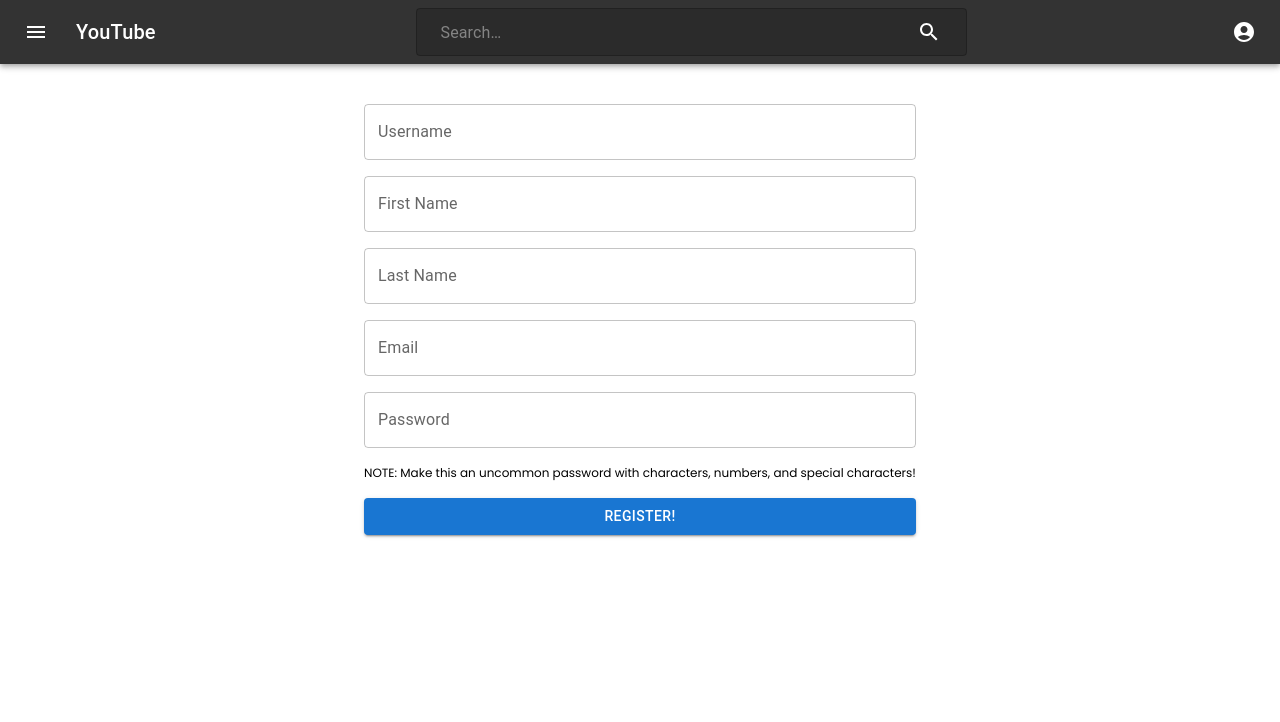
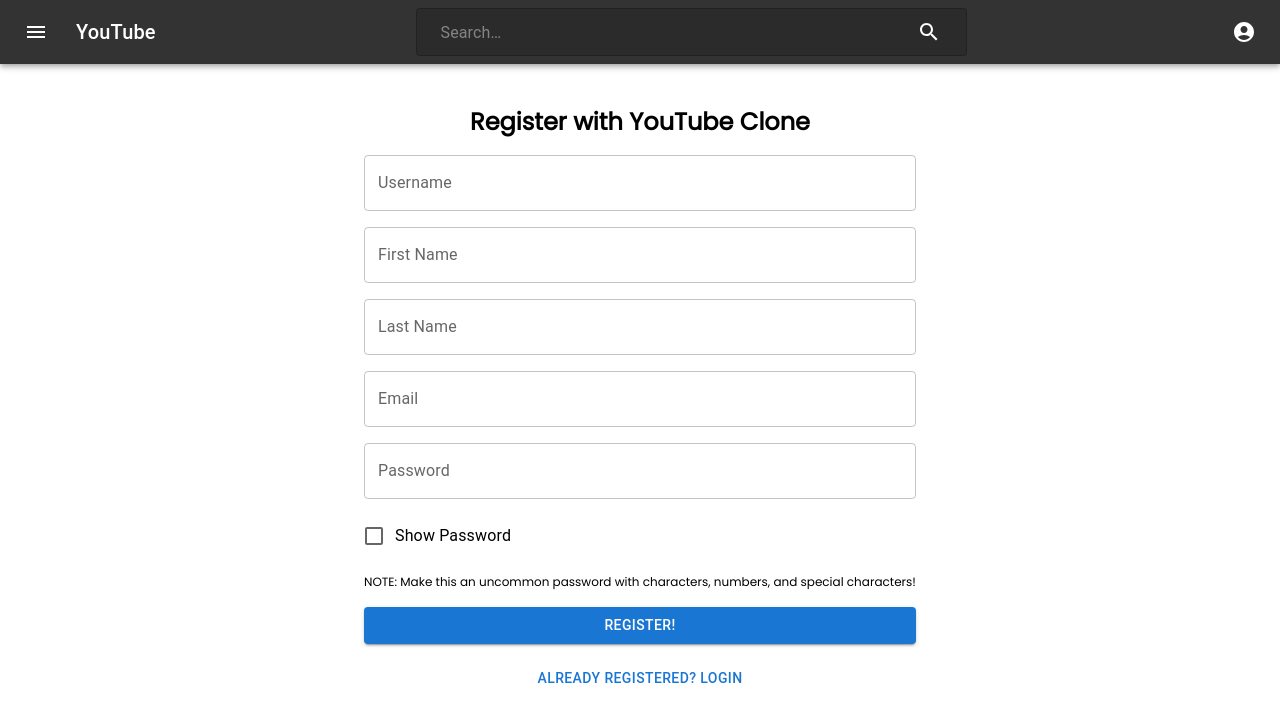
Before and after one commit to NFMatten/Youtube_Clone, a React (Create React App) app in the folder frontend/: page /register in a window 1280 px wide. Shown: the top 722 px of the page. Built offline with nearby package versions, Linux system fonts and the light colour scheme.

Commit message:
feat: Created show password functionality for Register Page + updated styling for Login and Register Page

```diff
--- a/frontend/src/pages/LoginPage/LoginPage.css
+++ b/frontend/src/pages/LoginPage/LoginPage.css
@@ -1,3 +1,8 @@
 .error {
   color: red;
 }
+
+h2 {
+  display: flex;
+  justify-content: center;
+}
--- a/frontend/src/pages/LoginPage/LoginPage.js
+++ b/frontend/src/pages/LoginPage/LoginPage.js
@@ -37,6 +37,7 @@
     <Container maxWidth="xs">
       <form className="form" onSubmit={handleSubmit}>
         <Stack spacing={2}>
+          <h2>Sign in to YouTube Clone</h2>
           <TextField
             label="Username"
             placeholder="Enter Username..."
--- a/frontend/src/pages/RegisterPage/RegisterPage.js
+++ b/frontend/src/pages/RegisterPage/RegisterPage.js
@@ -1,4 +1,4 @@
-import React, { useContext } from "react";
+import React, { useContext, useState } from "react";
 import AuthContext from "../../context/AuthContext";
 import useCustomForm from "../../hooks/useCustomForm";
 
@@ -9,9 +9,18 @@
 import Container from "@mui/material/Container";
 import TextField from "@mui/material/TextField";
 import Button from "@mui/material/Button";
+import Checkbox from "@mui/material/Checkbox";
+import FormGroup from "@mui/material/FormGroup";
+import FormControlLabel from "@mui/material/FormControlLabel";
 
 const RegisterPage = () => {
   const { registerUser } = useContext(AuthContext);
+  const [showPassword, setShowPassword] = useState(false);
+
+  const toggleShowPassword = () => {
+    setShowPassword(!showPassword);
+  };
+
   const defaultValues = {
     username: "",
     email: "",
@@ -28,6 +37,7 @@
     <Container maxWidth="sm">
       <form className="form" onSubmit={handleSubmit}>
         <Stack spacing={2}>
+          <h2>Register with YouTube Clone</h2>
           <TextField
             placeholder="Enter Username..."
             label="Username"
@@ -67,11 +77,17 @@
           <TextField
             placeholder="Enter Password..."
             label="Password"
-            type="text"
+            type={showPassword ? "text" : "password"}
             name="password"
             value={formData.password}
             onChange={handleInputChange}
           />
+          <FormGroup>
+            <FormControlLabel
+              control={<Checkbox onChange={toggleShowPassword} />}
+              label="Show Password"
+            />
+          </FormGroup>
 
           <p style={{ fontSize: "12px" }}>
             NOTE: Make this an uncommon password with characters, numbers, and
@@ -80,6 +96,7 @@
           <Button variant="contained" type="submit">
             Register!
           </Button>
+          <Button href="/login">Already Registered? Login</Button>
         </Stack>
       </form>
     </Container>
```
